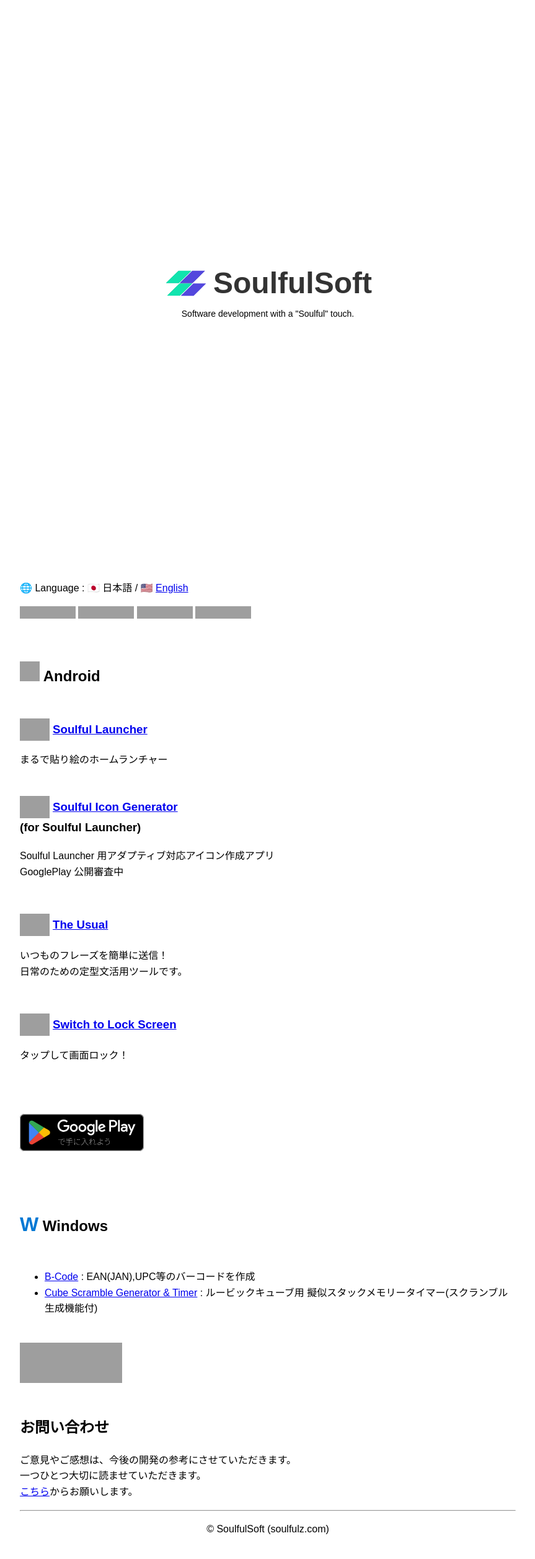
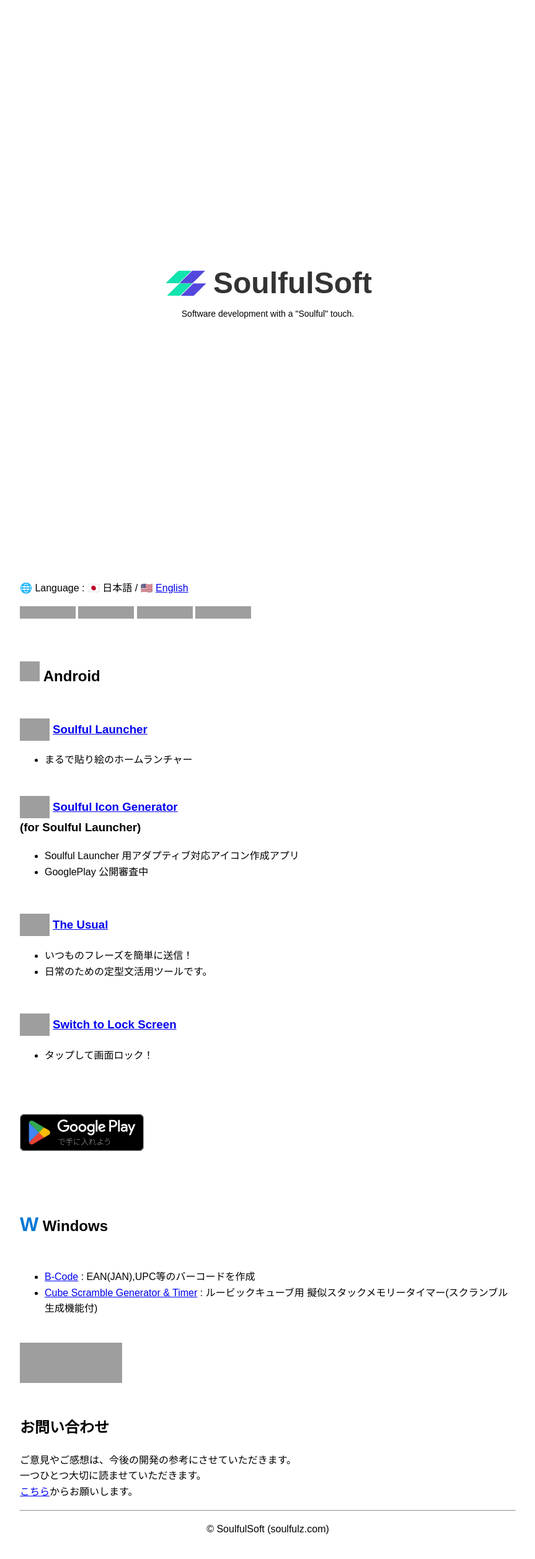
Before and after one commit to SoulfulSoft/soulfulsoft.github.io, a Jekyll site: the page built from index.md, in a window 1280 px wide. Shown: the whole page at 62% size, without its empty margins (208-1071 px from the left). Built offline with Jekyll 4.4.1, drawn with Linux system fonts in a browser that asks for light colours; grey boxes are pictures that could not be loaded.

```diff
--- a/index.md
+++ b/index.md
@@ -37,27 +37,27 @@ title: SoulfulSoft
 
 ### <a href="soulful_launcher"><span style=" display: flex; align-items: center; gap: 5px;"><img src="https://play-lh.googleusercontent.com/yBXqGrAzwVJaSSN4CVKf7MfwrUO4uDAikkBysJIawJmFdi438k9D-qu-erMIrBLCu2QXUnjb66vX6OyQITB5gA=w240-h480-rw" width="48" alt="" /> Soulful Launcher</span></a>
 
-まるで貼り絵のホームランチャー
+- まるで貼り絵のホームランチャー
 
 <div style="height: 10px;"></div>
 
 ### <a href="soulful_icon_generator"><span style=" display: flex; align-items: center; gap: 5px;"><img src="https://play-lh.googleusercontent.com/yBXqGrAzwVJaSSN4CVKf7MfwrUO4uDAikkBysJIawJmFdi438k9D-qu-erMIrBLCu2QXUnjb66vX6OyQITB5gA=w240-h480-rw" width="48" alt="" /> Soulful Icon Generator</span></a> (for Soulful Launcher)
 
-Soulful Launcher 用アダプティブ対応アイコン作成アプリ
-GooglePlay 公開審査中
+- Soulful Launcher 用アダプティブ対応アイコン作成アプリ
+- GooglePlay 公開審査中
 
 <div style="height: 20px;"></div>
 
 ### <a href="the_usual_phrase"><span style=" display: flex; align-items: center; gap: 5px;"><img src="https://play-lh.googleusercontent.com/0XRizqlMfVaaj48bfIkqFI5tRS8VsvOYYVgA7OfJ79YBJHDEd5b7QtSMB4K26LzCXlOUpqCHOQMCC1pC7Vd0dQ=s64-rw" width="48" alt="" /> The Usual</span></a>
 
-いつものフレーズを簡単に送信！
-日常のための定型文活用ツールです。
+- いつものフレーズを簡単に送信！
+- 日常のための定型文活用ツールです。
 
 <div style="height: 20px;"></div>
 
 ### <a href="switch_to_lock_screen"><span style=" display: flex; align-items: center; gap: 5px;"><img src="https://play-lh.googleusercontent.com/gWpMGlFzeQmuf-SHLfvtNTuJ77p61TY853xL5MbW2Z40-Kd7jSqb3aS2e6syEcfL0A=w240-h480-rw" width="48" alt="" /> Switch to Lock Screen</span></a>
 
-タップして画面ロック！
+- タップして画面ロック！
 
 <div style="height: 50px;"></div>
 
```
